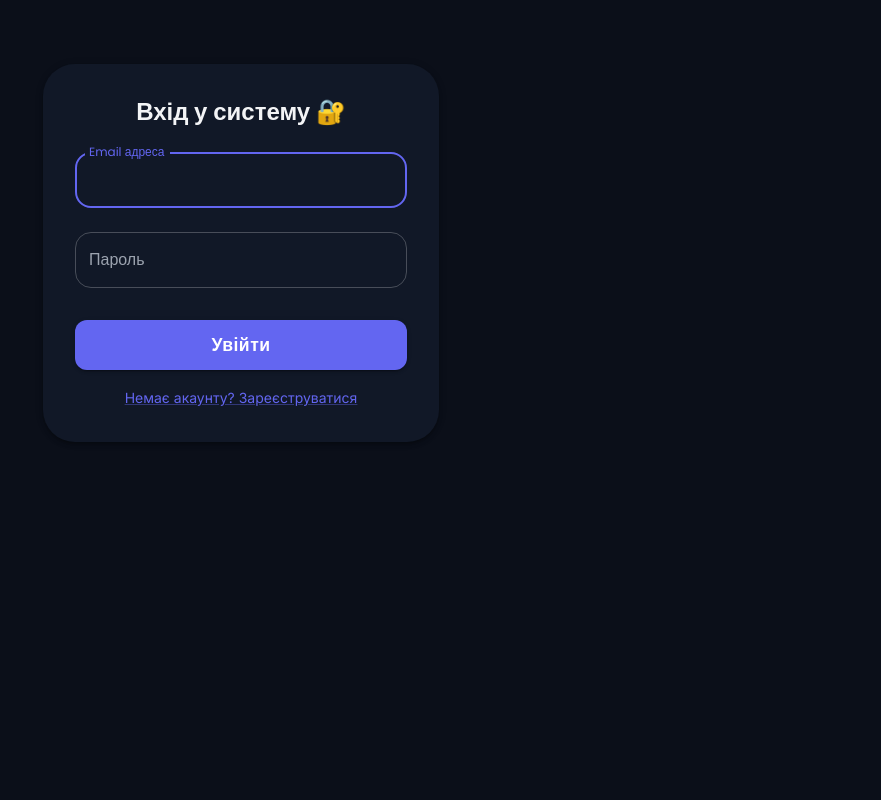
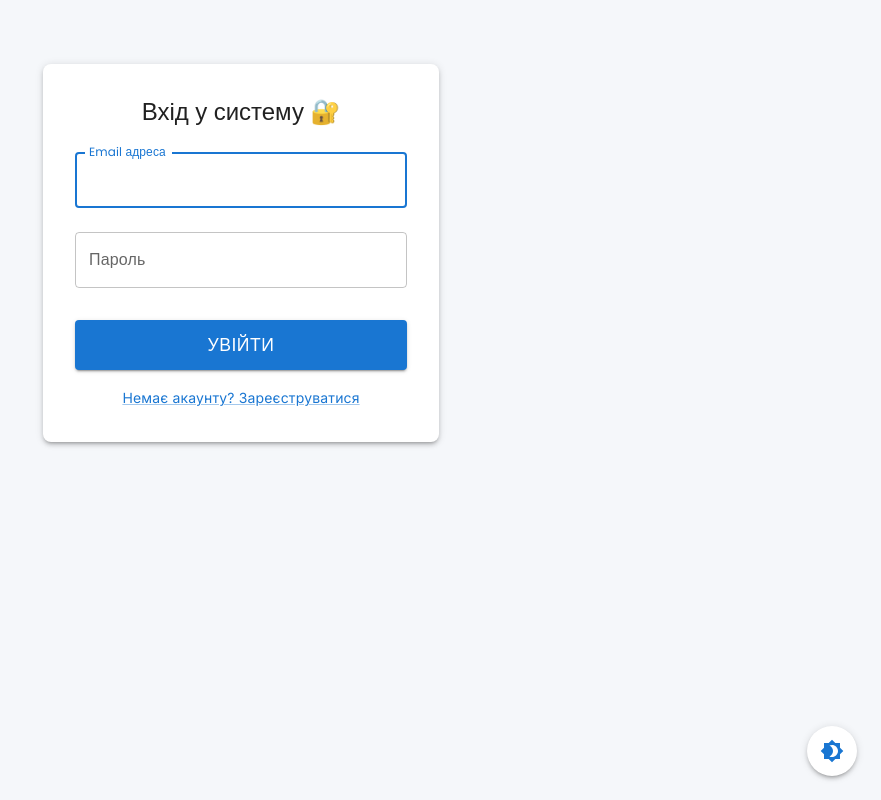
Before and after one commit to legendavvs/finance-tracker, a React (Vite) app in the folder client/: page /login in a window 1280 px wide. Shown: the whole page, without its empty margins (399-1280 px from the left). Built offline with nearby package versions, Linux system fonts and the light colour scheme; no server answers.

Commit message:
fix: UI improvements for dark mode and charts

```diff
--- a/client/src/App.jsx
+++ b/client/src/App.jsx
@@ -1,38 +1,113 @@
+import { useState, useMemo } from 'react'; // Додані хуки
 import { BrowserRouter, Routes, Route, Navigate } from 'react-router-dom';
 import { useSelector } from 'react-redux';
+import { ThemeProvider, createTheme } from '@mui/material/styles';
+import CssBaseline from '@mui/material/CssBaseline';
+import { IconButton, Box, Tooltip } from '@mui/material';
+import { Brightness4, Brightness7 } from '@mui/icons-material';
+
+// Імпорт сторінок
 import LoginPage from './pages/LoginPage';
 import RegisterPage from './pages/RegisterPage';
-import DashboardPage from './pages/DashboardPage'; // Імпортуємо нову сторінку
-import MainLayout from './layouts/MainLayout';
-import TransactionsPage from './pages/TransactionsPage';   // Імпортуємо макет
+import DashboardPage from './pages/DashboardPage';
+import TransactionsPage from './pages/TransactionsPage';
 import CategoriesPage from './pages/CategoriesPage';
 import SettingsPage from './pages/SettingsPage';
-// Тимчасові заглушки для інших сторінок
-const Placeholder = ({ title }) => <h1>{title} (В розробці)</h1>;
+import MainLayout from './layouts/MainLayout';
 
+// Захищений маршрут (перевірка авторизації)
 const PrivateRoute = ({ children }) => {
   const isAuth = useSelector((state) => state.auth.isAuth);
   return isAuth ? children : <Navigate to="/login" />;
 };
 
 function App() {
+  // 1. Логіка теми (зчитування з пам'яті)
+  const [mode, setMode] = useState(() => {
+    return localStorage.getItem('themeMode') || 'light';
+  });
+
+  // 2. Функція перемикання
+  const toggleColorMode = () => {
+    setMode((prevMode) => {
+      const newMode = prevMode === 'light' ? 'dark' : 'light';
+      localStorage.setItem('themeMode', newMode);
+      return newMode;
+    });
+  };
+
+  // 3. Налаштування палітри
+  const theme = useMemo(
+    () =>
+      createTheme({
+        palette: {
+          mode,
+          ...(mode === 'dark'
+            ? {
+                // Темна тема
+                background: {
+                  default: '#121212',
+                  paper: '#020202',
+                },
+                text: {
+                  primary: '#ffffff',
+                  secondary: '#b0b8c4',
+                }
+              }
+            : {
+                // Світла тема
+                background: {
+                  default: '#f5f7fa', // Трохи сіруватий приємний фон
+                  paper: '#ffffff',
+                },
+              }),
+        },
+      }),
+    [mode],
+  );
+
   return (
+    <ThemeProvider theme={theme}>
+      <CssBaseline /> {/* Скидання стилів браузера під тему */}
+
       <BrowserRouter>
+
+        {/* КНОПКА ЗМІНИ ТЕМИ (Плаваюча в правому нижньому куті) */}
+        <Box sx={{ position: 'fixed', bottom: 24, right: 24, zIndex: 9999 }}>
+          <Tooltip title="Змінити тему">
+            <IconButton
+              onClick={toggleColorMode}
+              color="inherit"
+              sx={{
+                bgcolor: 'background.paper',
+                boxShadow: 3,
+                width: 50,
+                height: 50,
+                '&:hover': { bgcolor: 'action.hover' }
+              }}
+            >
+              {mode === 'dark' ? <Brightness7 color="warning" /> : <Brightness4 color="primary" />}
+            </IconButton>
+          </Tooltip>
+        </Box>
+
         <Routes>
           <Route path="/login" element={<LoginPage />} />
           <Route path="/register" element={<RegisterPage />} />
 
-        {/* Всі ці маршрути будуть мати Sidebar і Header */}
+          {/* Захищені маршрути всередині MainLayout */}
           <Route path="/" element={<PrivateRoute><MainLayout /></PrivateRoute>}>
             <Route index element={<DashboardPage />} />
             <Route path="transactions" element={<TransactionsPage />} />
+            <Route path="categories" element={<CategoriesPage />} />
             <Route path="settings" element={<SettingsPage />} />
-          <Route path="transactions" element={<Placeholder title="Транзакції" />} />
-          <Route path="categories" element={<CategoriesPage />} />
-          <Route path="categories" element={<Placeholder title="Категорії" />} />
           </Route>
+
+          {/* Маршрут для будь-якої неіснуючої сторінки -> на головну */}
+          <Route path="*" element={<Navigate to="/" replace />} />
         </Routes>
       </BrowserRouter>
+    </ThemeProvider>
   );
 }
 
--- a/client/src/components/AIChatWidget.jsx
+++ b/client/src/components/AIChatWidget.jsx
@@ -2,8 +2,10 @@ import { useState } from 'react';
 import { Box, Paper, Typography, TextField, Button, CircularProgress, Avatar } from '@mui/material';
 import { Send as SendIcon, AutoAwesome as AIIcon } from '@mui/icons-material';
 import axios from '../utils/axios';
+import { useTheme } from '@mui/material/styles';
 
 const AIChatWidget = () => {
+    const theme = useTheme();
     const [input, setInput] = useState('');
     const [messages, setMessages] = useState([
         { role: 'ai', text: 'Привіт! Я твій AI-помічник. Спитай мене, як зекономити гроші! 🤖' }
@@ -40,8 +42,15 @@ const AIChatWidget = () => {
                 {messages.map((msg, index) => (
                     <Box key={index} sx={{
                         alignSelf: msg.role === 'user' ? 'flex-end' : 'flex-start',
-                        bgcolor: msg.role === 'user' ? 'primary.main' : 'rgba(255,255,255,0.05)',
-                        color: 'white',
+
+                        // 2. ФОН: Для юзера - синій. Для AI: у темній темі - сірий прозорий, у світлій - світло-сірий (#f0f0f0)
+                        bgcolor: msg.role === 'user'
+                            ? 'primary.main'
+                            : (theme.palette.mode === 'dark' ? 'rgba(255,255,255,0.05)' : '#f0f0f0'),
+
+                        // 3. ТЕКСТ: Для юзера - білий. Для AI - беремо "text.primary" (він сам стане чорним у світлій темі)
+                        color: msg.role === 'user' ? 'white' : 'text.primary',
+
                         p: 1.5,
                         borderRadius: 2,
                         maxWidth: '80%'
--- a/client/src/components/ChartSection.jsx
+++ b/client/src/components/ChartSection.jsx
@@ -1,11 +1,24 @@
 import { Paper, Typography, Box } from '@mui/material';
+import { useTheme } from '@mui/material/styles'; // 1. Імпортуємо хук теми
 import { PieChart, Pie, Cell, Tooltip, ResponsiveContainer, Legend } from 'recharts';
 
 const ChartSection = ({ data }) => {
+    const theme = useTheme(); // 2. Отримуємо доступ до палітри кольорів
+
     // Заглушка, якщо даних немає
     if (!data || data.length === 0) {
         return (
-            <Paper sx={{ p: 3, height: 450, display: 'flex', alignItems: 'center', justifyContent: 'center', bgcolor: 'background.paper', borderRadius: 3, border: '1px solid rgba(255, 255, 255, 0.05)' }}>
+            <Paper sx={{
+                p: 3,
+                height: 450,
+                display: 'flex',
+                alignItems: 'center',
+                justifyContent: 'center',
+                bgcolor: 'background.paper',
+                borderRadius: 3,
+                // 3. Робимо рамку динамічною (сіра у світлій темі, ледь помітна у темній)
+                border: `1px solid ${theme.palette.divider}`
+            }}>
                 <Typography color="text.secondary">Додайте витрати, щоб побачити аналітику 📉</Typography>
             </Paper>
         );
@@ -17,22 +30,24 @@ const ChartSection = ({ data }) => {
     return (
         <Paper sx={{
             p: 3,
-            height: 450, // Збільшили висоту контейнера
+            height: 450,
             bgcolor: 'background.paper',
             borderRadius: 3,
-            border: '1px solid rgba(255, 255, 255, 0.05)',
+            border: `1px solid ${theme.palette.divider}`, // Динамічна рамка
             display: 'flex',
             flexDirection: 'column'
         }}>
-            <Typography variant="h6" sx={{ mb: 2, fontWeight: 'bold', textAlign: 'center' }}>Витрати за категоріями</Typography>
+            <Typography variant="h6" sx={{ mb: 2, fontWeight: 'bold', textAlign: 'center' }}>
+                Витрати за категоріями
+            </Typography>
 
             <Box sx={{ flexGrow: 1, width: '100%', minHeight: 0 }}>
                 <ResponsiveContainer width="100%" height="100%">
                     <PieChart>
                         <Pie
                             data={data}
-                            cx="50%" // Центруємо по горизонталі
-                            cy="45%" // Трохи піднімаємо вгору, щоб дати місце легенді знизу
+                            cx="50%"
+                            cy="45%"
                             innerRadius={80}
                             outerRadius={115}
                             paddingAngle={4}
@@ -44,14 +59,24 @@ const ChartSection = ({ data }) => {
                             ))}
                         </Pie>
 
+                        {/* 4. ТУЛТІП (Спливаюче вікно): Адаптуємо фон і текст */}
                         <Tooltip
-                            contentStyle={{ backgroundColor: '#1e293b', borderRadius: '12px', border: '1px solid #334155', boxShadow: '0 4px 6px -1px rgb(0 0 0 / 0.1)' }}
-                            itemStyle={{ color: '#fff', fontWeight: 500 }}
+                            contentStyle={{
+                                backgroundColor: theme.palette.background.paper, // Фон як у картки
+                                borderRadius: '12px',
+                                border: `1px solid ${theme.palette.divider}`,
+                                boxShadow: theme.shadows[3], // Тінь з MUI
+                                color: theme.palette.text.primary
+                            }}
+                            itemStyle={{
+                                color: theme.palette.text.primary, // Текст чорний або білий
+                                fontWeight: 500
+                            }}
                             formatter={(value) => `${value.toLocaleString()} ₴`}
                             cursor={false}
                         />
 
-                        {/* ЛЕГЕНДА ЗНИЗУ */}
+                        {/* 5. ЛЕГЕНДА: Текст тепер змінює колір */}
                         <Legend
                             layout="horizontal"
                             verticalAlign="bottom"
@@ -60,7 +85,15 @@ const ChartSection = ({ data }) => {
                             wrapperStyle={{ paddingTop: '10px', fontSize: '14px', fontWeight: 500 }}
                             formatter={(value, entry) => {
                                 const percent = ((entry.payload.value / total) * 100).toFixed(0);
-                                return <span style={{ color: '#F3F4F6', margin: '0 10px' }}>{value} ({percent}%)</span>;
+                                return (
+                                    <span style={{
+                                        // ОСЬ ТУТ: беремо основний колір тексту з теми
+                                        color: theme.palette.text.primary,
+                                        margin: '0 10px'
+                                    }}>
+                                        {value} ({percent}%)
+                                    </span>
+                                );
                             }}
                         />
                     </PieChart>
--- a/client/src/components/TransactionFormModal.jsx
+++ b/client/src/components/TransactionFormModal.jsx
@@ -102,8 +102,8 @@ const TransactionFormModal = ({ open, onClose, onSuccess, transactionToEdit }) =
               onChange={handleTypeChange}
               color="primary"
             >
-              <ToggleButton value="expense" color="error">Витрата</ToggleButton>
-              <ToggleButton value="income" color="success">Дохід</ToggleButton>
+              <ToggleButton value="expense" color="error" sx={{ fontWeight: 'bold' }}>Витрата</ToggleButton>
+              <ToggleButton value="income" color="success" sx={{ fontWeight: 'bold' }}>Дохід</ToggleButton>
             </ToggleButtonGroup>
           </Box>
 
```
Lines whose indentation alone changed are shown as unchanged.
